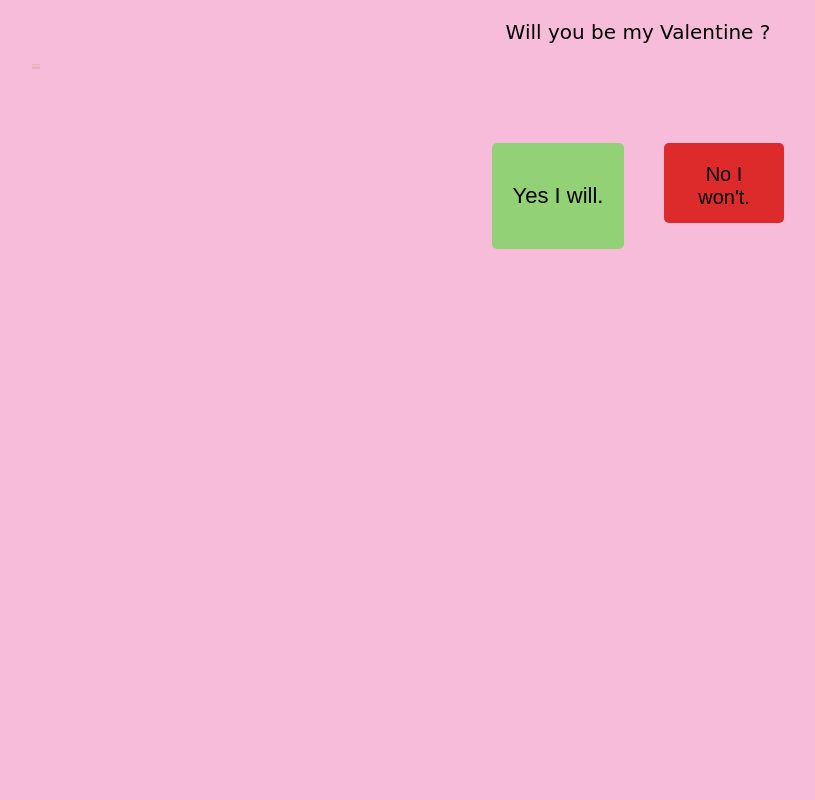
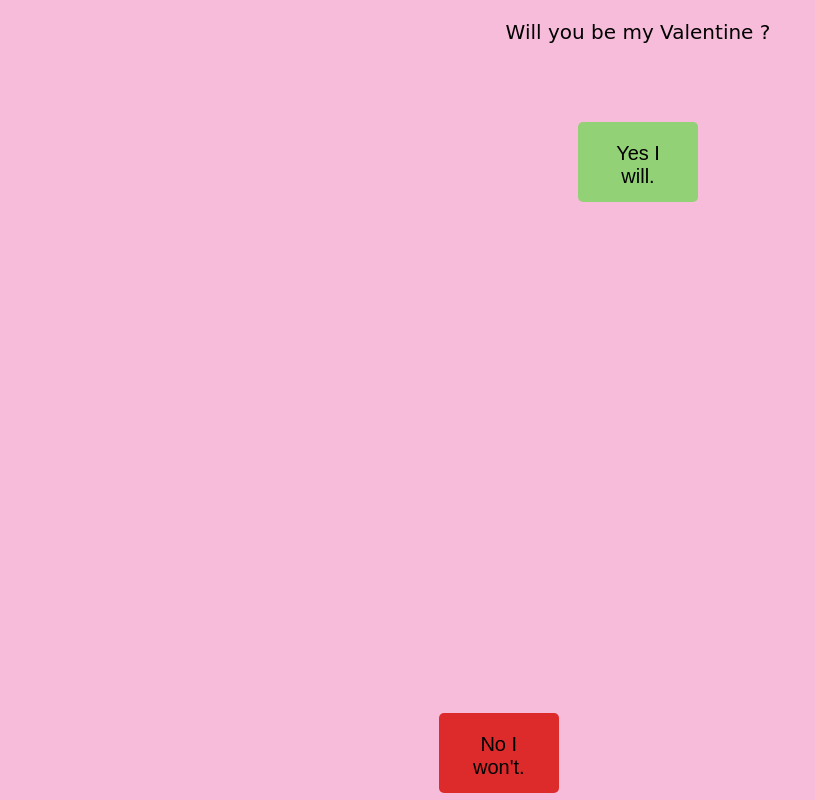
Before and after one commit to TAMINE-CYRIL/Valentine-Day, a website: page index.html in a window 1280 px wide. Both pictures are taken after a click on the button "No I won't.". Shown: the whole page, without its empty margins (2-817 px from the left). Drawn offline with Linux system fonts and the light colour scheme.

Commit message:
On change le programme JavaScript et on vire le petit easter egg du site :)

```diff
--- a/css/style.css
+++ b/css/style.css
@@ -41,6 +41,12 @@ button{
     height: 80px;
     width: 120px;
 
+}
+
+button:hover{
+    height: 90px;
+    width: 130px;
+    transition: all 0.5s ease-in-out;
 }
 
 
@@ -103,22 +109,6 @@ button{
     max-width: 90vh;
 }
 
-.lgbt {
-    padding-left: 30px;
-    padding-bottom: 30px ;
-    width: 1vw;
-    height: auto;
-    max-width: 1vh;
-    max-height: 1vh;
-    cursor: pointer;
-    transition: transform 0.3s;
-    opacity: 0.1;
-}
-
-.lgbt:hover {
-    transform: scale(1.1);
-}
-
 .valentine{
     width: 0;
 
--- a/index.html
+++ b/index.html
@@ -18,7 +18,6 @@
 
 <p class="love">Will you be my Valentine ?</p>
 <img class="valentine" src="media/valentine.jpg" alt="ValentinesDay">
-<img class="lgbt" src="media/lgbt.png" alt="LGBT Flag" onclick="gay()">
 <section class="button">
 
     <button class="yes" onclick="yes()">Yes I will.</button>
--- a/js/script.js
+++ b/js/script.js
@@ -1,6 +1,6 @@
-let count = 0;
 let audio = new Audio("media/chill.mp3");
 let yippie = new Audio("media/yippie.mp3");
+
 
 /**
  * Fonction créant les coeurs et les implémente dans le corps du site
@@ -23,31 +23,6 @@ function createHeart() {
  */
 function startHearts() {
     setInterval(createHeart, 300);
-}
-
-/**
- * Augmente la taille du bouton
- */
-function increaseButtonSize() {
-    let buttonYes = document.querySelector(".yes"); // Sélectionne uniquement le bouton "Yes"
-
-    let currentWidth = parseInt(buttonYes.style.width) || 100;
-    let currentHeight = parseInt(buttonYes.style.height) || 80;
-    let currentSize = parseInt(window.getComputedStyle(buttonYes).fontSize)
-
-    let newWidth = currentWidth * 1.32;
-    let newHeight = currentHeight * 1.32;
-    let newSize = currentSize * 1.1;
-
-    buttonYes.style.width = newWidth + "px";
-    buttonYes.style.height = newHeight + "px";
-    buttonYes.style.fontSize = newSize + "px";
-
-    count++;
-    console.log(count);
-    if (count === 8) {
-        finalChoice(buttonYes)
-    }
 }
 
 /**
@@ -82,18 +57,9 @@ function createGif(){
 
     gifContainer.appendChild(gif);
     document.body.appendChild(gifContainer);
-    yippie.play();
 
 }
 
-/**
- * Gère les intérations lorsque le bouton No est appuyé.
- */
-function no() {
-    console.log("C'est cliqué !");
-    let buttonNo = document.querySelector(".no");
-    buttonNo.addEventListener("click", increaseButtonSize);
-}
 
 /**
  * Gère les intéractions lorsque le bouton Yes est appuyé
@@ -107,28 +73,33 @@ function yes() {
     buttonYes.style.display = "none";
     text.textContent = "Let me give you a hug ️! ❤️";
     text.style.display = "block";
+    yippie.play();
     createGif();
+    audio.play();
     alert("I knew it ! ❤️");
-    audio.play();
     startHearts();
 }
 
-/**
- * Change le site si le bouton caché est trouvé
- */
-function gay() {
+
+function moveButtonNo() {
     let buttonNo = document.querySelector(".no");
-    let buttonYes = document.querySelector(".yes");
-    let text = document.querySelector(".love");
 
-    text.textContent = "But are you gay ?";
-    buttonNo.textContent = "Yes, but in red.";
-    buttonYes.textContent = "Yes I am.";
-    alert("You have good eyes ! 👀");
+    let newX = Math.random() * (window.innerWidth - buttonNo.clientWidth);
+    let newY = Math.random() * (window.innerHeight - buttonNo.clientHeight);
+
+    buttonNo.style.position = "absolute";
+    buttonNo.style.left = newX + "px";
+    buttonNo.style.top = newY + "px";
 }
 
+document.addEventListener("DOMContentLoaded", function () {
+    let buttonNo = document.querySelector(".no");
+    buttonNo.addEventListener("mouseover", moveButtonNo);
+});
 
+/*
 document.addEventListener("DOMContentLoaded", function () {
     let buttonNo = document.querySelector(".no");
     buttonNo.addEventListener("click", increaseButtonSize);
 });
+*/
```
Also changed, not shown: media/lgbt.png (deleted).
